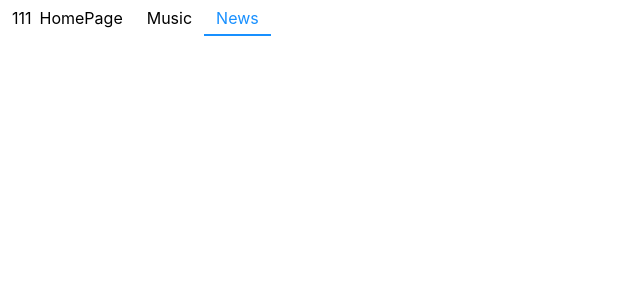
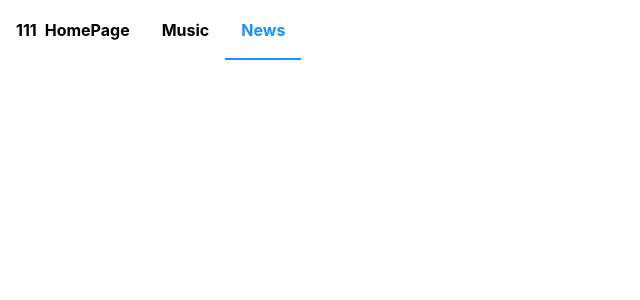
Before and after one commit to tohsaka888/react-animated-menu, a React (Create React App) app: page / in a window 1280 px wide. Shown: the top 300 px of the page, without its empty margins (0-640 px from the left). Built offline with nearby package versions, Linux system fonts and the light colour scheme.

Commit message:
feat: 新增可定制underline样式

```diff
--- a/src/App.tsx
+++ b/src/App.tsx
@@ -22,7 +22,7 @@ const items: MenuItemProps[] = [
 function App() {
   return (
     <>
-      <AnimatedMenu items={items} itemStyle={{ padding: '8px 12px' }} defaultSelectedKeys={['news']} />
+      <AnimatedMenu items={items} itemStyle={{ padding: '8px 16px', fontWeight: 'bold' }} defaultSelectedKeys={['news']} style={{ height: '60px' }} underlineStyle={{ height: '2px' }} />
     </>
   );
 }
--- a/src/components/AnimatedMenu.tsx
+++ b/src/components/AnimatedMenu.tsx
@@ -1,4 +1,4 @@
-import React, { useCallback, useContext, useEffect, useRef, useState } from 'react'
+import React, { useCallback, useContext, useEffect, useRef, useState, HTMLAttributes } from 'react'
 import { MenuContainer } from './menu.style'
 import { CommonProps, MenuItemProps, MenuProps } from './type'
 import { animated, config, useSpring } from 'react-spring'
@@ -40,7 +40,7 @@ function AnimatedMenuItem(
   )
 }
 
-const AnimatedUnderLine = React.memo(function ({ activeKey }: { activeKey: React.Key }) {
+const AnimatedUnderLine = React.memo(function ({ activeKey, underlineStyle }: { activeKey: React.Key } & CommonProps) {
   const activeItemRef = useContext(ActiveItemContext)!
   const [anime, setAnime] = useSpring(() => (
     {
@@ -60,23 +60,23 @@ const AnimatedUnderLine = React.memo(function ({ activeKey }: { activeKey: React
   }, [activeItemRef, setAnime, activeKey])
 
   return (
-    <animated.div style={{ position: 'absolute', height: '2px', bottom: '0px', backgroundColor: '#1890ff', ...anime }} />
+    <animated.div style={{ position: 'absolute', height: '2px', bottom: '0px', backgroundColor: '#1890ff', ...underlineStyle, ...anime }} />
   )
 })
 
 
 
-function AnimatedMenu({ items, itemStyle, defaultSelectedKeys }: MenuProps & CommonProps) {
+function AnimatedMenu({ items, itemStyle, defaultSelectedKeys, underlineStyle, ...props }: MenuProps & CommonProps & HTMLAttributes<HTMLDivElement>) {
   const [activeKeys, setActiveKeys] = useState<React.Key[]>(defaultSelectedKeys || [])
   const activeItemRef = useRef<HTMLDivElement>(null!)
   return (
     <MenuContext.Provider value={{ activeKeys, setActiveKeys }}>
       <ActiveItemContext.Provider value={activeItemRef}>
-        <MenuContainer>
+        <MenuContainer {...props}>
           {items.map((item) => {
             return <AnimatedMenuItem {...item} itemStyle={itemStyle} menuKey={item.key} />
           })}
-          <AnimatedUnderLine activeKey={JSON.stringify(activeKeys)} />
+          <AnimatedUnderLine activeKey={JSON.stringify(activeKeys)} underlineStyle={underlineStyle} />
         </MenuContainer>
       </ActiveItemContext.Provider>
     </MenuContext.Provider>
--- a/src/components/type.ts
+++ b/src/components/type.ts
@@ -13,10 +13,11 @@ export type MenuProps = {
 }
 
 export type MenuContextProps = {
-  activeKeys: React.Key[],
+  activeKeys: React.Key[];
   setActiveKeys: React.Dispatch<React.SetStateAction<React.Key[]>>
 }
 
 export type CommonProps = {
-  itemStyle?: React.CSSProperties
+  itemStyle?: React.CSSProperties;
+  underlineStyle?: React.CSSProperties;
 }
```
